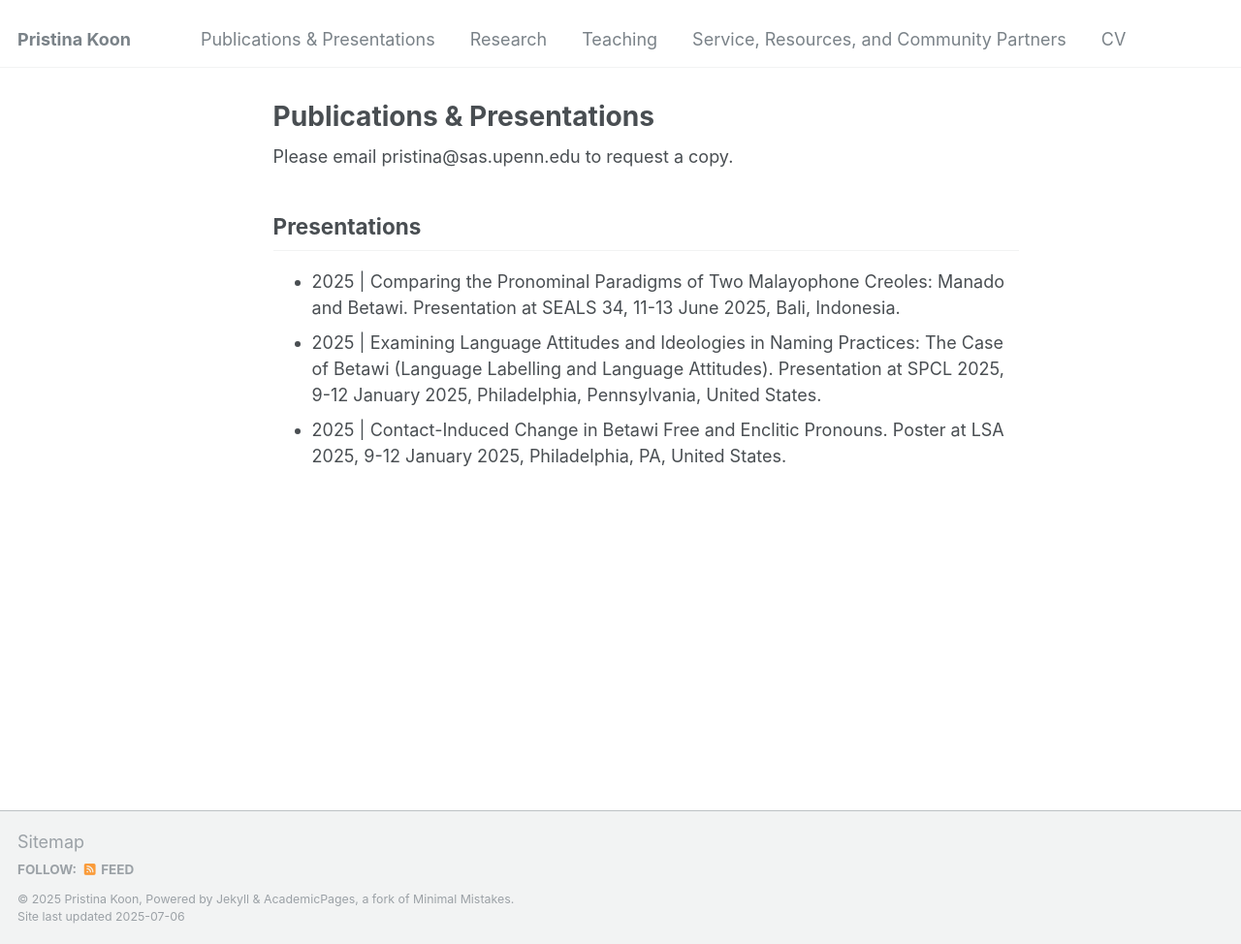
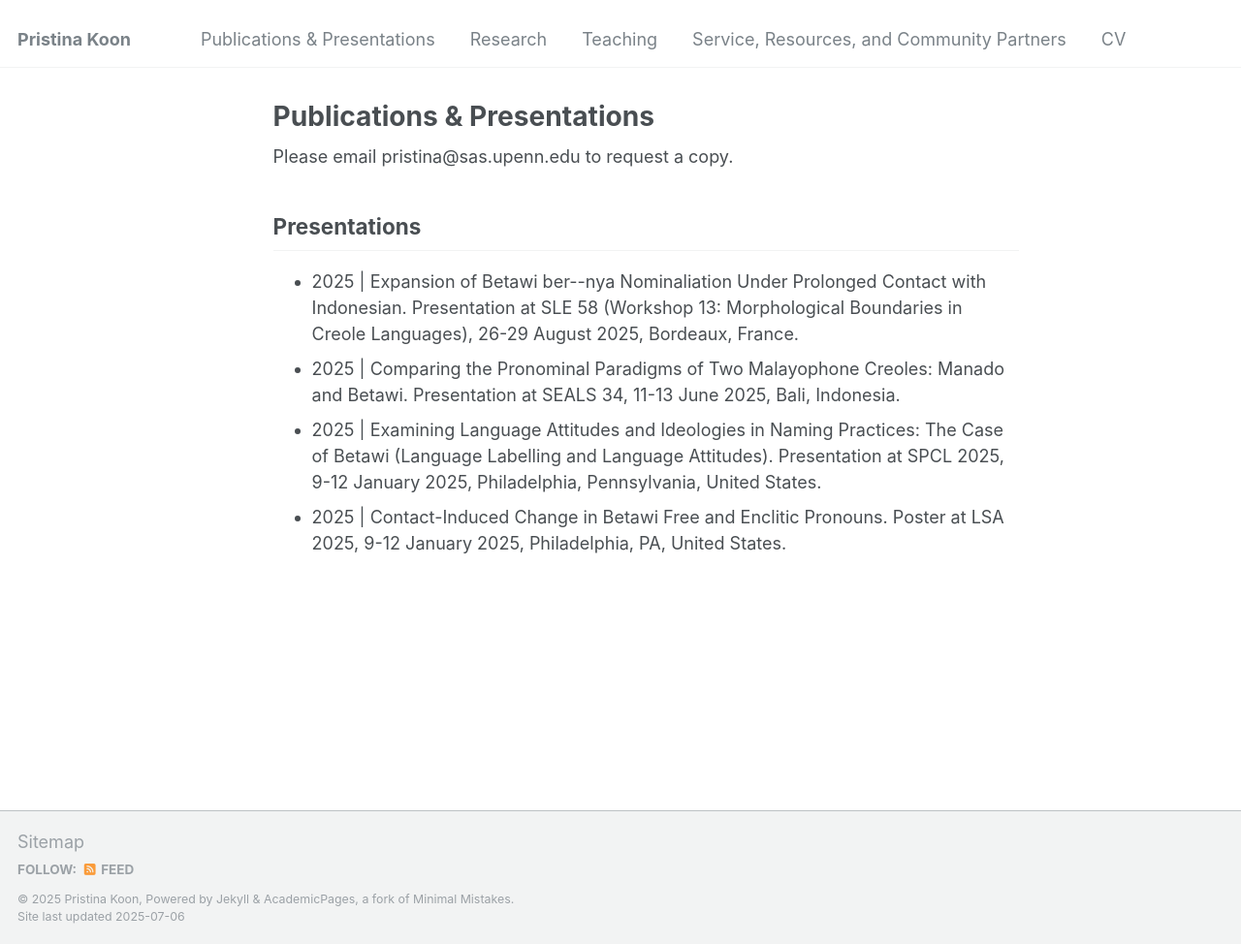
Before and after one commit to pristinakoon/pristinakoon.github.io, a Jekyll site: the page built from _pages/publications.html, in a window 1280 px wide and 974 px high. Shown: the whole window at 97% size. Built offline with Jekyll 4.4.1, drawn with Linux system fonts in a browser that asks for light colours.

Commit message:
Update publications.html

```diff
--- a/_pages/publications.html
+++ b/_pages/publications.html
@@ -11,6 +11,7 @@ Please email pristina@sas.upenn.edu to request a copy.
 </section>
 
 <ul>
+<li>2025 | Expansion of Betawi ber--nya Nominaliation Under Prolonged Contact with Indonesian. Presentation at SLE 58 (Workshop 13: Morphological Boundaries in Creole Languages), 26-29 August 2025, Bordeaux, France.
 <li>2025 | Comparing the Pronominal Paradigms of Two Malayophone Creoles: Manado and Betawi. Presentation at SEALS 34, 11-13 June 2025, Bali, Indonesia.
 <li>2025 | Examining Language Attitudes and Ideologies in Naming Practices: The Case of Betawi (Language Labelling and Language Attitudes). Presentation at SPCL 2025, 9-12 January 2025, Philadelphia, Pennsylvania, United States.
 <li>2025 | Contact-Induced Change in Betawi Free and Enclitic Pronouns. Poster at LSA 2025, 9-12 January 2025, Philadelphia, PA, United States. </li>
```
